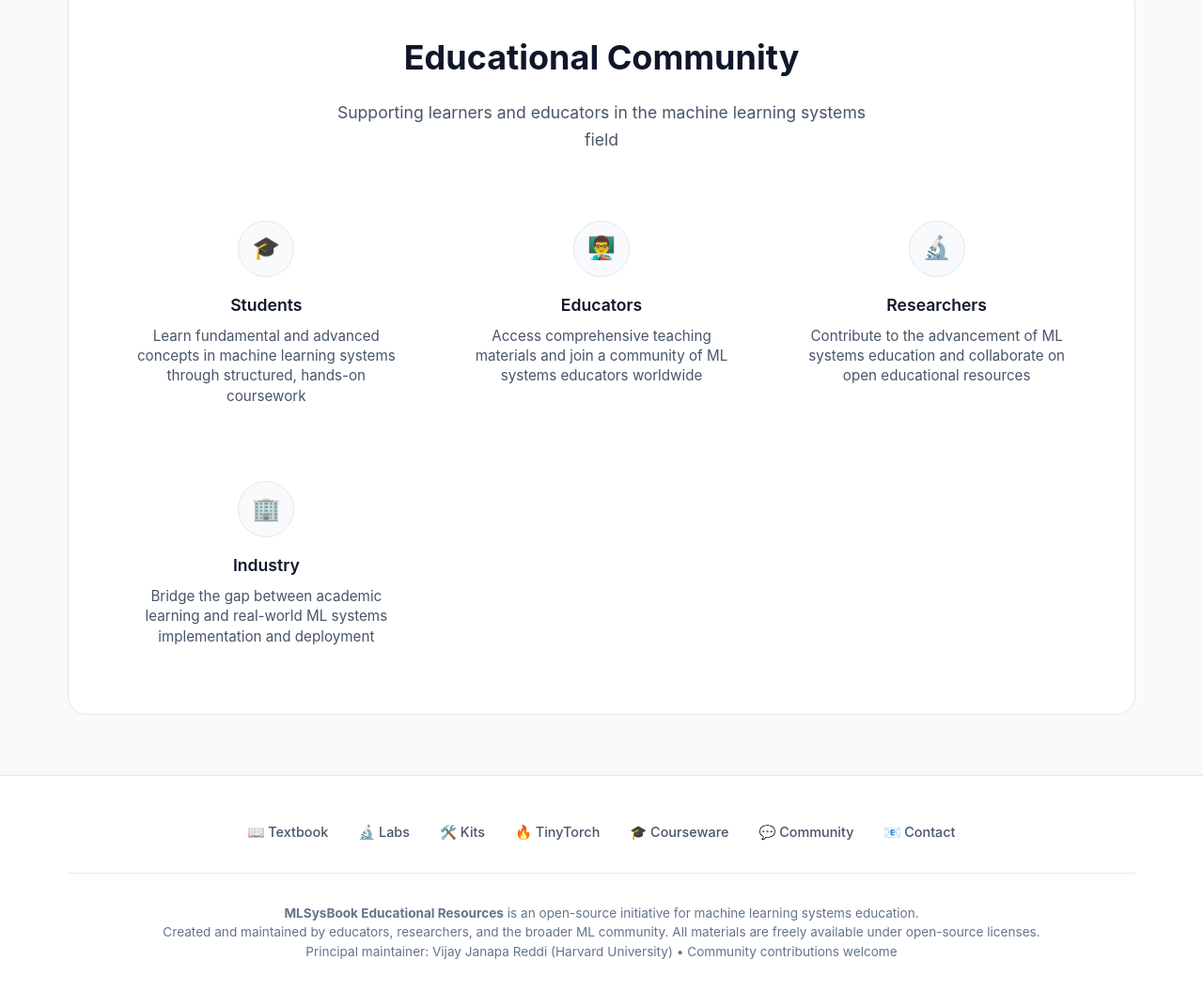
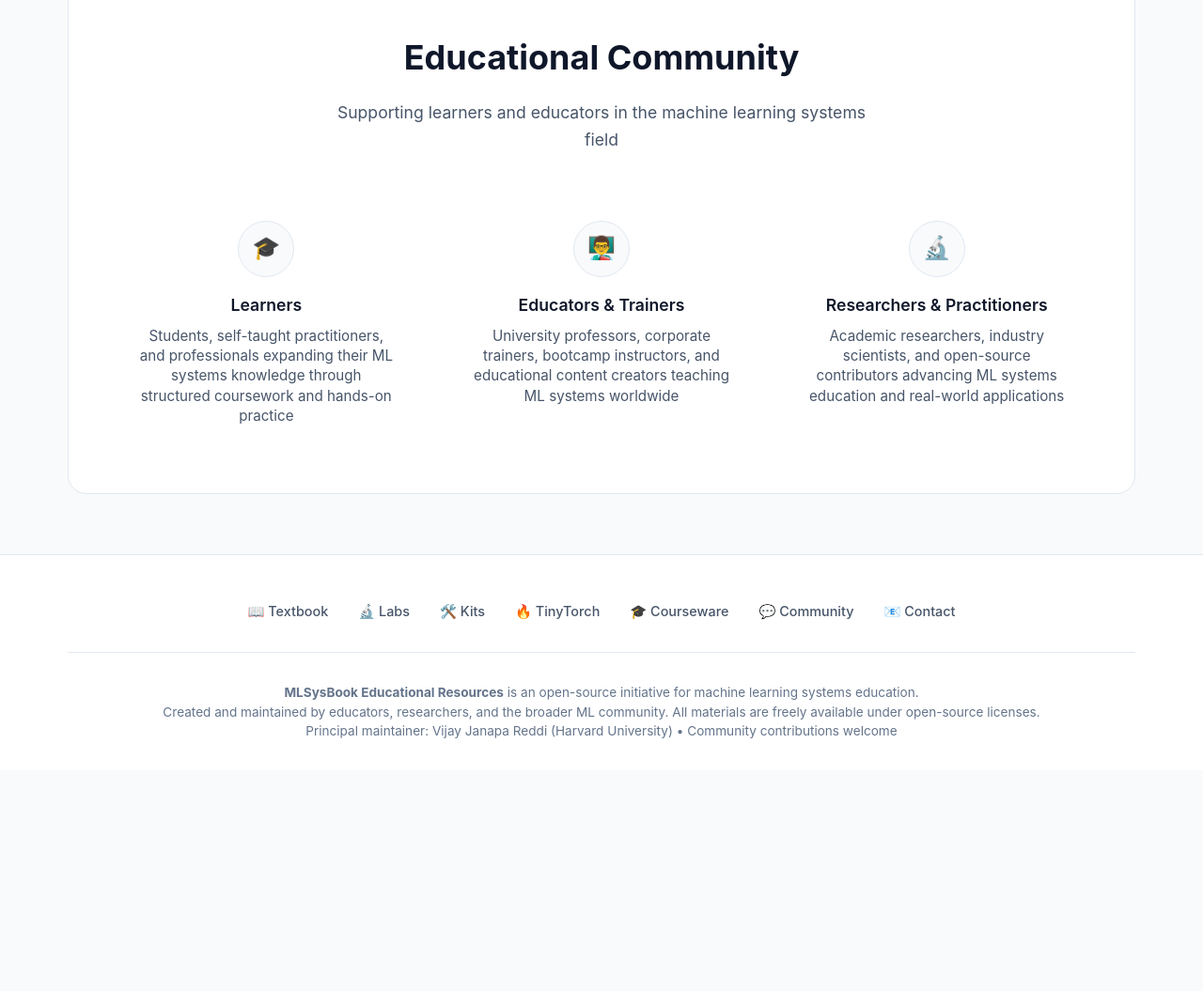
Before and after one commit to MLSysBook/mlsysbook, a plain HTML site: page index.html in a window 1280 px wide. Shown: the part 1660-2715 px from the top of the page at 94% size. After the commit the page ends 2480 px from the top, so only its background shows below. Drawn offline with Linux system fonts and the light colour scheme.

Commit message:
Improve community section inclusivity and update site title
Community Updates:
- Students → Learners (includes self-taught, professionals expanding knowledge)
- Educators → Educators & Trainers (includes corporate trainers, bootcamp instructors)
- Researchers → Researchers & Practitioners (includes industry scientists, open-source contributors)
- Remove Industry section to keep focused educational mission
- Broader descriptions acknowledge diverse learning and teaching contexts

Header Update:
- MLSysBook Resources → ML Systems Resources (cleaner, more universal)

```diff
--- a/index.html
+++ b/index.html
@@ -627,7 +627,7 @@
         <nav class="nav">
             <a href="#" class="logo">
                 <div class="logo-icon">📚</div>
-                <span>MLSysBook Resources</span>
+                <span>ML Systems Resources</span>
             </a>
             <div class="nav-links">
                 <a href="#resources" class="nav-link">Resources</a>
@@ -828,33 +828,25 @@
                 <div class="community-grid">
                     <div class="community-item">
                         <div class="community-icon">🎓</div>
-                        <h3 class="community-title">Students</h3>
+                        <h3 class="community-title">Learners</h3>
                         <p class="community-description">
-                            Learn fundamental and advanced concepts in machine learning systems through structured, hands-on coursework
+                            Students, self-taught practitioners, and professionals expanding their ML systems knowledge through structured coursework and hands-on practice
                         </p>
                     </div>
 
                     <div class="community-item">
                         <div class="community-icon">👨‍🏫</div>
-                        <h3 class="community-title">Educators</h3>
+                        <h3 class="community-title">Educators & Trainers</h3>
                         <p class="community-description">
-                            Access comprehensive teaching materials and join a community of ML systems educators worldwide
+                            University professors, corporate trainers, bootcamp instructors, and educational content creators teaching ML systems worldwide
                         </p>
                     </div>
 
                     <div class="community-item">
                         <div class="community-icon">🔬</div>
-                        <h3 class="community-title">Researchers</h3>
+                        <h3 class="community-title">Researchers & Practitioners</h3>
                         <p class="community-description">
-                            Contribute to the advancement of ML systems education and collaborate on open educational resources
-                        </p>
-                    </div>
-
-                    <div class="community-item">
-                        <div class="community-icon">🏢</div>
-                        <h3 class="community-title">Industry</h3>
-                        <p class="community-description">
-                            Bridge the gap between academic learning and real-world ML systems implementation and deployment
+                            Academic researchers, industry scientists, and open-source contributors advancing ML systems education and real-world applications
                         </p>
                     </div>
                 </div>
```
